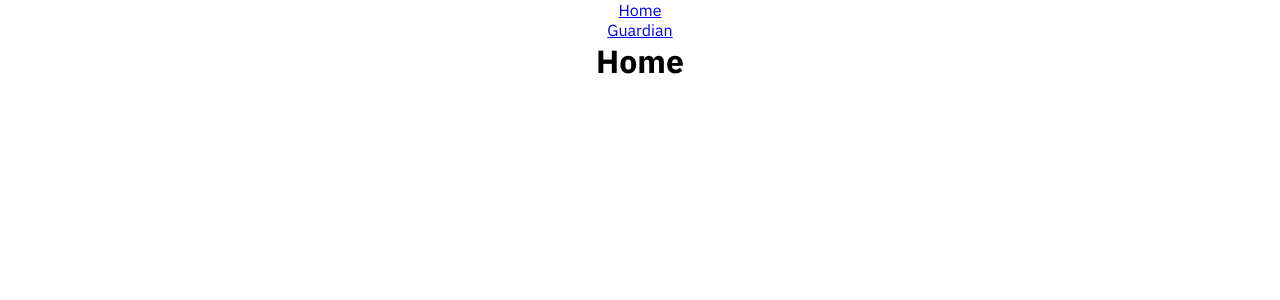
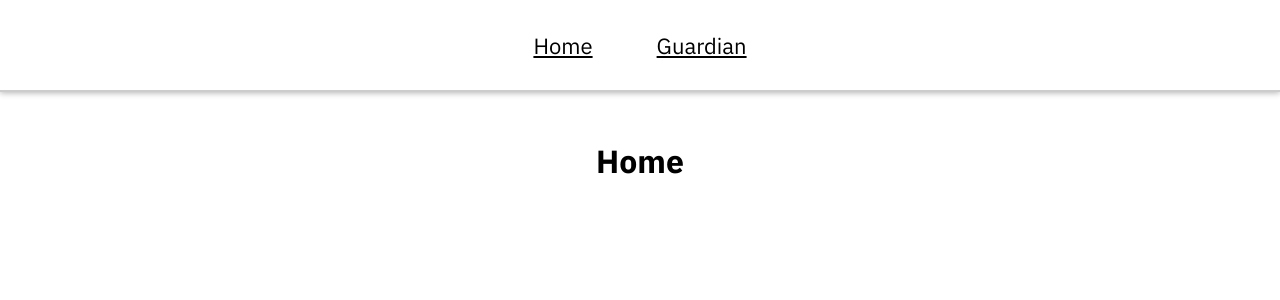
Before and after one commit to lewisf20/api-testing-grounds, a React (Create React App) app: page / in a window 1280 px wide. Shown: the top 300 px of the page. Built offline with nearby package versions, Linux system fonts and the light colour scheme.

Commit message:
Added controls for user to set how many results appear

```diff
--- a/package.json
+++ b/package.json
@@ -3,6 +3,7 @@
   "version": "0.1.0",
   "private": true,
   "dependencies": {
+    "@material-ui/core": "^4.11.0",
     "@testing-library/jest-dom": "^4.2.4",
     "@testing-library/react": "^9.5.0",
     "@testing-library/user-event": "^7.2.1",
--- a/src/App.css
+++ /dev/null
@@ -1,7 +0,0 @@
-.App {
-	text-align: center;
-}
-
-li {
-	list-style: none;
-}
--- a/src/App.js
+++ b/src/App.js
@@ -1,6 +1,6 @@
 import React from 'react';
 import { BrowserRouter as Router, Switch, Route, Link } from 'react-router-dom';
-import './App.css';
+import classes from './App.module.css';
 
 import Home from './layouts/HomeContainer/HomeContainer';
 import Guardian from './layouts/GuardianContainer/GuardianContainer';
@@ -8,7 +8,7 @@ import Guardian from './layouts/GuardianContainer/GuardianContainer';
 function App() {
 	return (
 		<Router>
-			<div className="App">
+			<div className={classes.App}>
 				<nav>
 					<ul>
 						<li>
--- /dev/null
+++ b/src/App.module.css
@@ -0,0 +1,27 @@
+.App {
+	text-align: center;
+}
+
+nav {
+	height: 90px;
+	border-bottom: 2px solid #ccc;
+	box-shadow: 0 1px 6px rgba(0, 0, 0, 0.3);
+	display: flex;
+	justify-content: center;
+	align-items: center;
+}
+ul {
+	display: flex;
+	gap: 5vw;
+}
+a {
+	font-size: 22px;
+	color: black;
+}
+
+li {
+	list-style: none;
+}
+li:hover {
+	opacity: 0.5;
+}
--- a/src/components/Guardian/GuardianHeader.js
+++ b/src/components/Guardian/GuardianHeader.js
@@ -13,9 +13,27 @@ const GuardianHeader = (props) => {
 					value={props.searchString}
 					onChange={(e) => props.setSearch(e.target.value)}
 				/>
-				<button type="submit" onClick={props.search}>
+
+				<button
+					type="submit"
+					onClick={() => {
+						props.setLoading(true);
+						props.search();
+					}}
+				>
 					Search
 				</button>
+				<p>How many results?</p>
+				<input
+					type="number"
+					name="number-results"
+					placeholder="10"
+					className={classes.NumberInput}
+					max={50}
+					min={1}
+					onChange={(e) => props.setPages(e.target.value)}
+					value={props.pages}
+				/>
 			</div>
 		</div>
 	);
--- a/src/components/Guardian/GuardianHeader.module.css
+++ b/src/components/Guardian/GuardianHeader.module.css
@@ -4,6 +4,7 @@
 .SearchContainer {
 	display: flex;
 	justify-content: center;
+	align-items: center;
 	gap: 1rem;
 	margin: 1rem 0;
 }
@@ -24,3 +25,6 @@ button:hover {
 input {
 	padding: 0.4rem 0.6rem;
 }
+.NumberInput {
+	width: 40px;
+}
--- a/src/layouts/GuardianContainer/GuardianContainer.js
+++ b/src/layouts/GuardianContainer/GuardianContainer.js
@@ -1,5 +1,6 @@
-import React, { useEffect, useState } from 'react';
+import React, { useState } from 'react';
 import classes from './GuardianContainer.module.css';
+import CircularProgress from '@material-ui/core/CircularProgress';
 
 import Header from '../../components/Guardian/GuardianHeader';
 import Article from '../../components/Guardian/GuardianArticle';
@@ -11,17 +12,13 @@ const GuardianContainer = (props) => {
 	//State
 	const [searchString, setSearchString] = useState('');
 	const [response, setResponse] = useState([]);
-
-	useEffect(() => {
-		//make network request
-		getSearchResults();
-		return () => {
-			//cleanup???
-		};
-	}, []);
+	const [isLoading, setIsloading] = useState(false);
+	const [pageSize, setPageSize] = useState(10);
 
 	const getSearchResults = () => {
-		const url = base_url + `search?q=${searchString}&api-key=${api_key}`;
+		const url =
+			base_url +
+			`search?q=${searchString}&page-size=${pageSize}&api-key=${api_key}`;
 		fetch(url)
 			.then((res) => res.json())
 			.then(
@@ -29,33 +26,36 @@ const GuardianContainer = (props) => {
 					const results = res.response.results;
 					console.log(results);
 					setResponse(results);
+					setIsloading(false);
 				},
 				(error) => {
 					console.err(error);
 				}
 			);
 	};
-
+	let content = response.map((article, index) => {
+		return (
+			<Article
+				key={article.id}
+				title={article.webTitle}
+				url={article.webUrl}
+				tag={article.sectionName}
+				date={article.webPublicationDate}
+			/>
+		);
+	});
+	if (isLoading) content = <CircularProgress size={80} color="secondary" />;
 	return (
 		<div className={classes.GuardianContainer}>
 			<Header
 				searchString={searchString}
 				setSearch={setSearchString}
 				search={getSearchResults}
+				setLoading={setIsloading}
+				setPages={setPageSize}
+				pages={pageSize}
 			/>
-			<div className={classes.ArticleContainer}>
-				{response.map((article, index) => {
-					return (
-						<Article
-							key={article.id}
-							title={article.webTitle}
-							url={article.webUrl}
-							tag={article.sectionName}
-							date={article.webPublicationDate}
-						/>
-					);
-				})}
-			</div>
+			<div className={classes.ArticleContainer}>{content}</div>
 		</div>
 	);
 };
--- a/src/layouts/HomeContainer/HomeContainer.js
+++ b/src/layouts/HomeContainer/HomeContainer.js
@@ -1,8 +1,9 @@
 import React from 'react';
+import classes from './HomeContainer.module.css';
 
 const HomeContainer = (props) => {
 	return (
-		<div>
+		<div className={classes.HomeContainer}>
 			<h1>Home</h1>
 		</div>
 	);
--- a/src/layouts/HomeContainer/HomeContainer.module.css
+++ b/src/layouts/HomeContainer/HomeContainer.module.css
@@ -0,0 +1,3 @@
+.HomeContainer {
+	margin: 3rem 0;
+}
```
Also changed, not shown: 1 other file (tests, documents, lock files or other folders).
